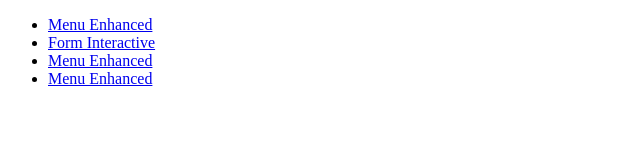
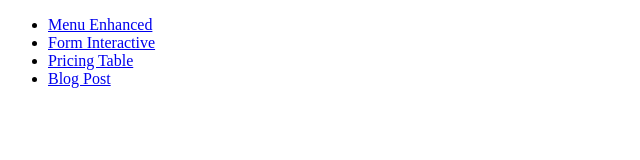
Before and after one commit to NhanLamf8/f8-zoom-day-5, a plain HTML site: page index.html in a window 1280 px wide. Shown: the full height of the page, 0-640 px from the left. Drawn offline with Linux system fonts and the light colour scheme.

Commit message:
commit bai 4

```diff
--- a/index.html
+++ b/index.html
@@ -9,8 +9,8 @@
     <ul>
       <li><a href="./menu-enhanced.html">Menu Enhanced</a></li>
       <li><a href="./form-interactive.html">Form Interactive</a></li>
-      <li><a href="#">Menu Enhanced</a></li>
-      <li><a href="#">Menu Enhanced</a></li>
+      <li><a href="./pricing-table.html">Pricing Table</a></li>
+      <li><a href="./blog-post.html">Blog Post</a></li>
     </ul>
   </body>
 </html>
```
Also changed, not shown: blog-post.html (added, +9 -0 lines).
